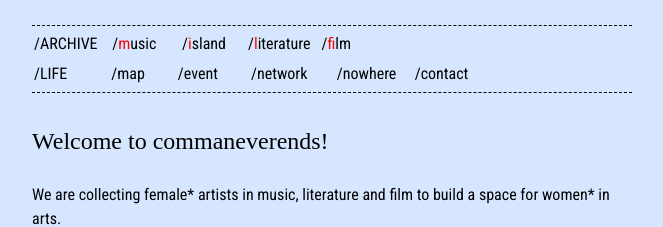
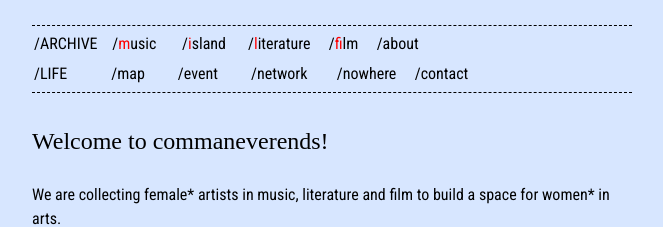
Before and after one commit to jeonghihi/commaneverends.github.io, a Jekyll site: the page built from index.md, in a window 1280 px wide. Shown: the top 227 px of the page, without its empty margins (308-971 px from the left). Built offline with Jekyll 4.4.1, drawn with Linux system fonts in a browser that asks for light colours; some web fonts are replaced.

Commit message:
Update header.html

```diff
--- a/_includes/header.html
+++ b/_includes/header.html
@@ -10,8 +10,9 @@
 		<ul><a href="/#">/ARCHIVE &nbsp;&nbsp;</a>
 		<a href="/music/">/<span style="color: red">m</span>usic &nbsp;&nbsp;&nbsp;&nbsp;&nbsp;</a>
 		<a href="/island/">/<span style="color: red">i</span>sland &nbsp;&nbsp;&nbsp;&nbsp;</a>
-		<a href="/literature/">/<span style="color: red">l</span>iterature &nbsp;</a>
-		<a href="/film/">/<span style="color: red">f</span>ilm &nbsp;&nbsp;&nbsp;&nbsp;&nbsp;&nbsp;</a>
+		<a href="/literature/">/<span style="color: red">l</span>iterature &nbsp;&nbsp;&nbsp;</a>
+		<a href="/film/">/<span style="color: red">f</span>ilm &nbsp;&nbsp;&nbsp;</a>
+		<a href="/about/">/<span style="color: black">about</span> &nbsp;&nbsp;&nbsp;</a>
 		</ul></div>
 	<div id="menu2" style="margin:2px; width:100%;">
 		<ul><a href="/#">/LIFE &nbsp;&nbsp;&nbsp;&nbsp;&nbsp;&nbsp;&nbsp;&nbsp;&nbsp;&nbsp;</a>
```
